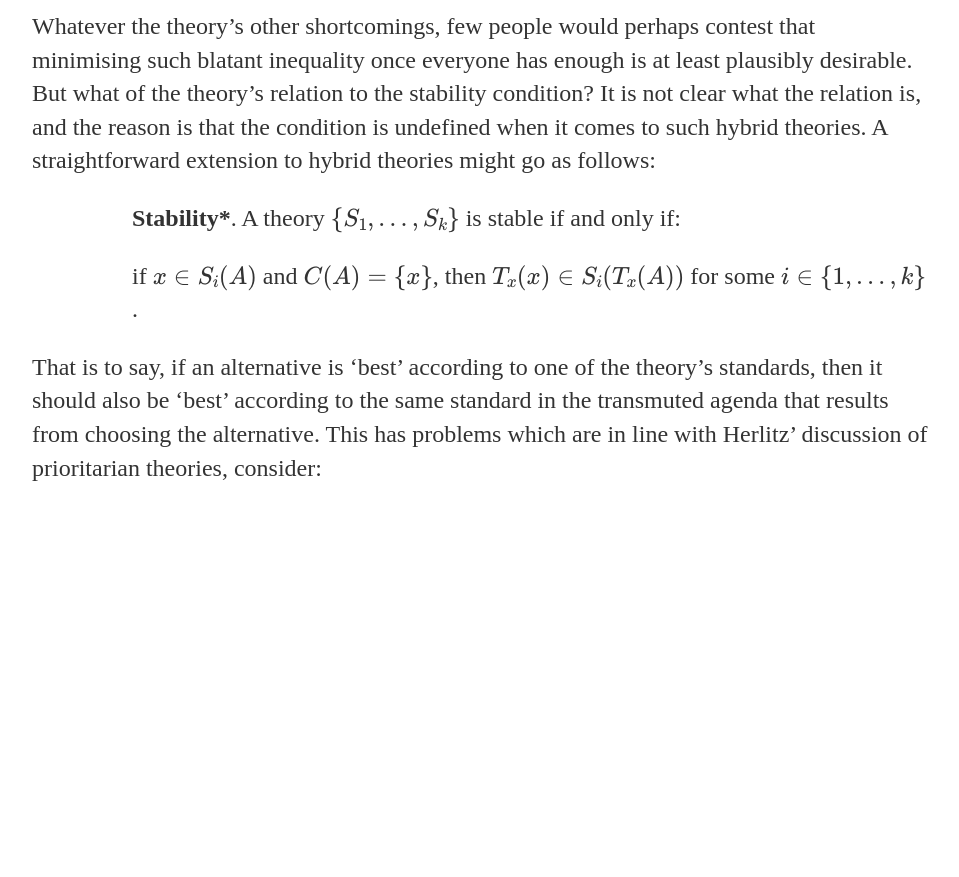
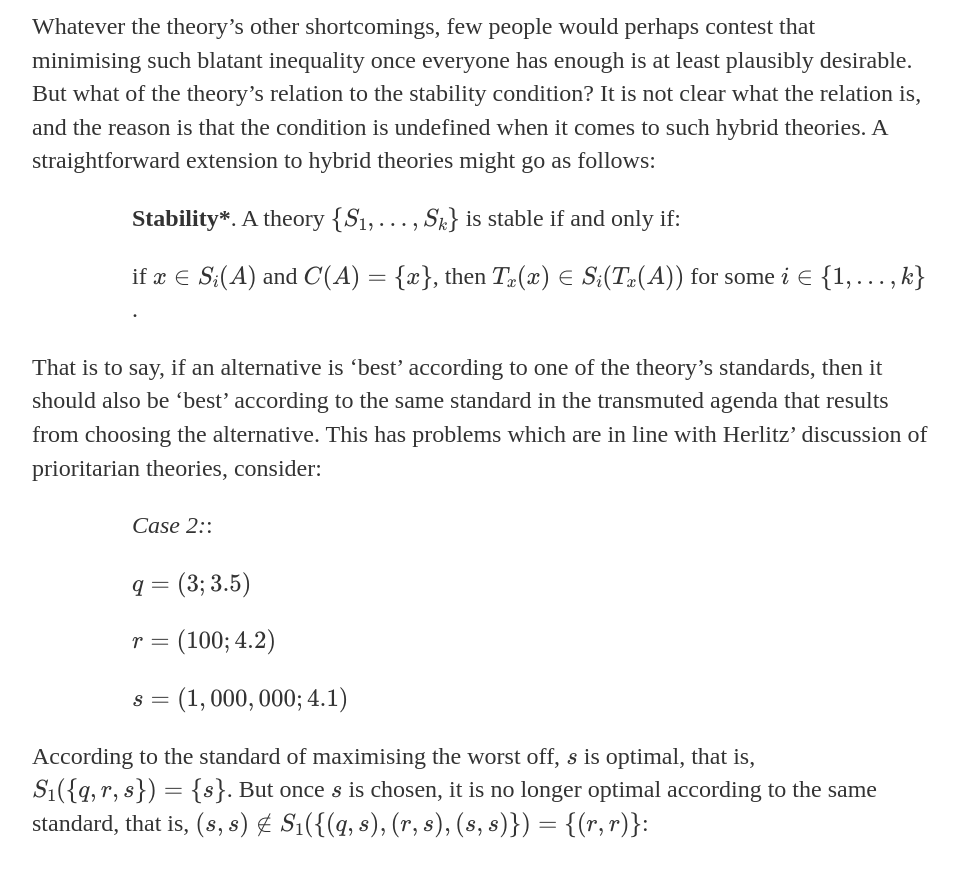
Before and after one commit to uzunovam/uzunovam, a Jekyll site: the page built from _posts/2020-04-28-anders-herlitz-on-unstable-choices.md, in a window 1280 px wide and 900 px high, scrolled down 7614 px. Shown: the top 877 px of the window, without its empty margins (160-1119 px from the left). Built offline with Jekyll 4.4.1, drawn with Linux system fonts in a browser that asks for light colours; before the commit the page ends 8159 px from its top, so only the background shows below that.

Commit message:
Update 2020-04-28-anders-herlitz-on-unstable-choices.md

```diff
--- a/_posts/2020-04-28-anders-herlitz-on-unstable-choices.md
+++ b/_posts/2020-04-28-anders-herlitz-on-unstable-choices.md
@@ -113,3 +113,13 @@ that the act of choosing a maximal alternative alone can revert whether this cho
 <p style="padding-left:100px;">if \(x \in S_{i}(A)\) and \(C(A) = \{x\}\), then \(T_{x}(x) \in S_{i}(T_{x}(A))\) <span style="color:var(--color-text);">for some \(i \in \{1, \dots, k\}\).</span></p>
 
 <p>That is to say, if an alternative is ‘best’ according to one of the theory’s standards, then it should also be ‘best’ according to the same standard in the transmuted agenda that results from choosing the alternative. This has problems which are in line with Herlitz’ discussion of prioritarian theories, consider:</p>
+
+<p style="padding-left:100px;"><cite>Case 2:</cite>:</p>
+
+<p style="padding-left:100px;">\(q = (3; 3.5)\)</p>
+
+<p style="padding-left:100px;">\(r = (100; 4.2)\)</p>
+
+<p style="padding-left:100px;">\(s = (1,000,000; 4.1)\)</p>
+
+<p>According to the standard of maximising the worst off, \(s\) is optimal, that is, \(S_{1}(\{q, r, s\})=\{s\}\). But once \(s\) is chosen, it is no longer optimal according to the same standard, that is, \((s,s) \notin S_{1}(\{(q, s), (r, s), (s, s)\}) = \{(r,r)\}\):</p>
```
